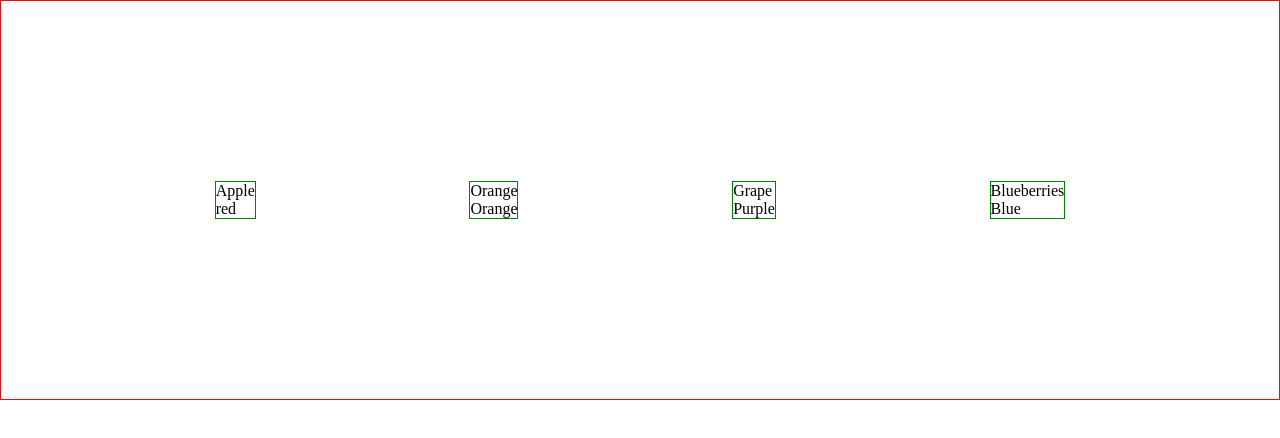
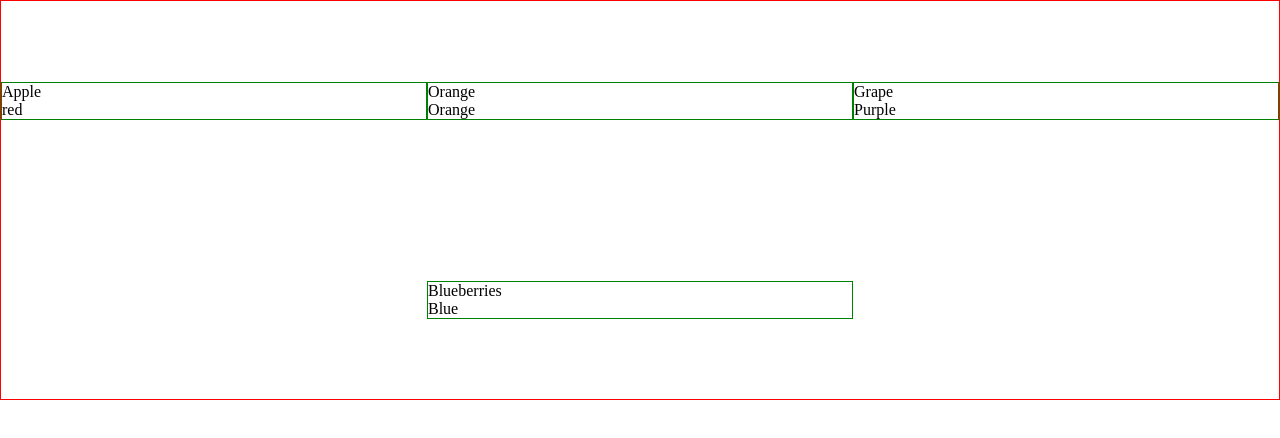
Before and after one commit to terryjung0244/gridpractice, a React (Create React App) app: page / in a window 1280 px wide. Shown: the top 438 px of the page. Built offline with nearby package versions, Linux system fonts and the light colour scheme.

Commit message:
mapContainer

```diff
--- a/src/GridComponent.jsx
+++ b/src/GridComponent.jsx
@@ -2,7 +2,6 @@ import React from 'react'
 import { object } from './object'
 import Grid from '@mui/material/Grid';
 import { makeStyles } from '@mui/styles';
-import { ClassNames } from '@emotion/react';
 
 const useStyles = makeStyles((theme) => ({
   mainContainer: {
@@ -30,13 +29,16 @@ const GridComponent = () => {
         <Grid container className={classes.mainContainer}>
         {object.map((object, index) => {
           return (
-            <Grid className={classes.mapContainer} item key={object.fruitName}>
+            <Grid className={classes.mapContainer} item xs={2} lg={4} key={object.fruitName}>
+
               <Grid>
                 {object.fruitName}
               </Grid>
+
               <Grid>
                 {object.fruitColor}
               </Grid>
+
             </Grid>
           )
         })}
```
